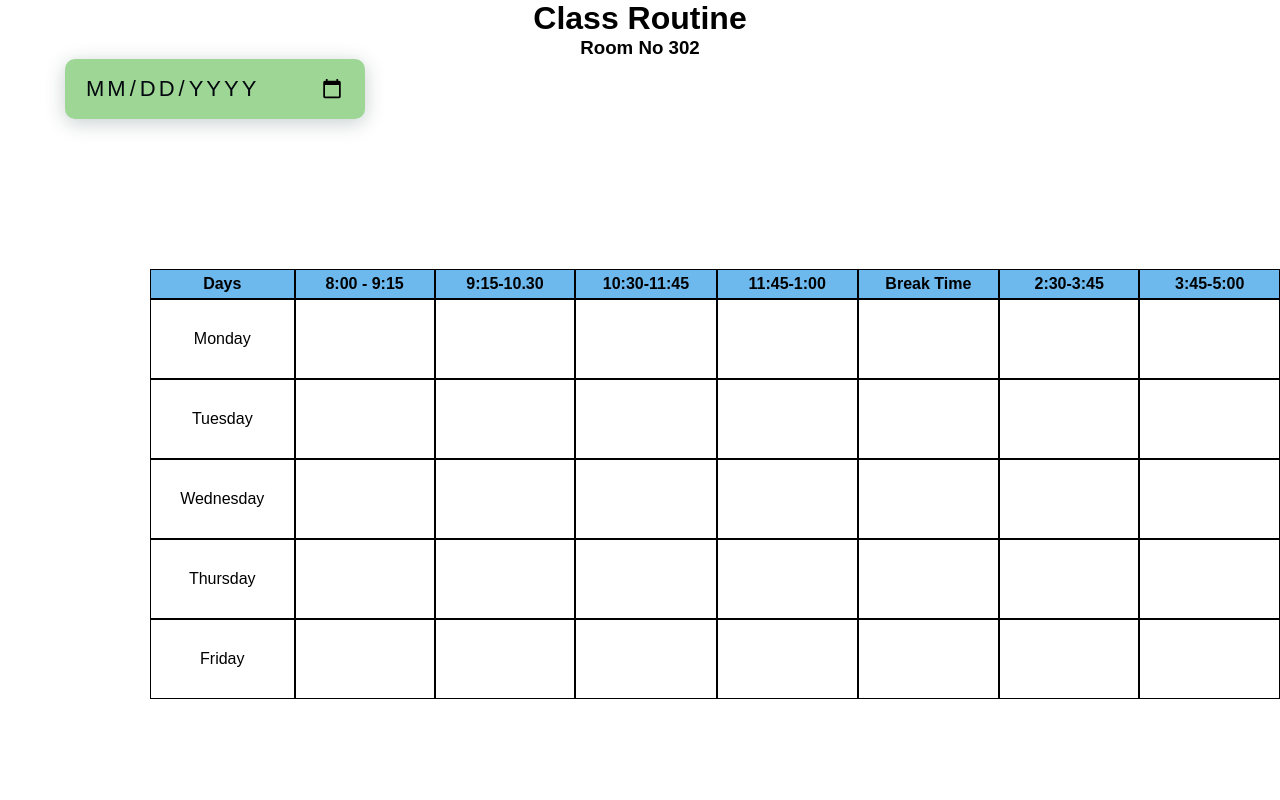
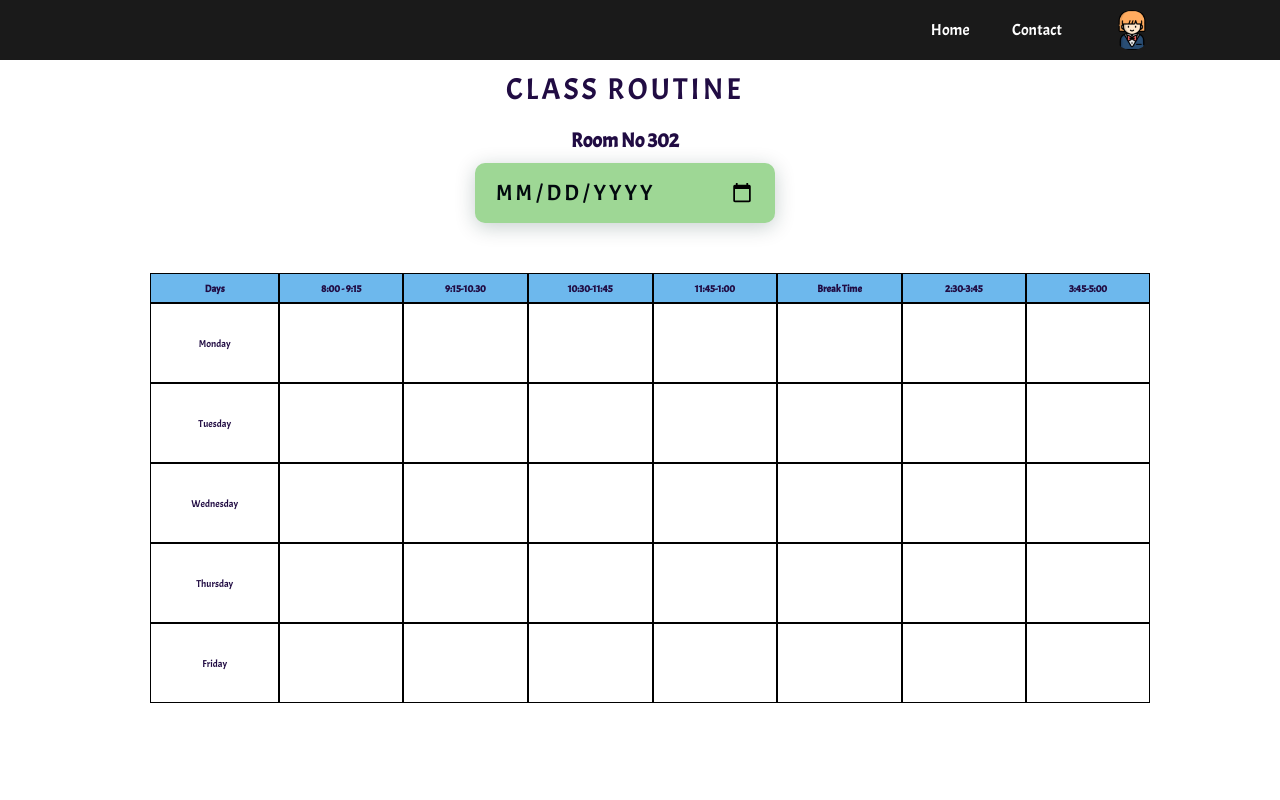
Before and after one commit to lomatul/ClassBookingSystem, a PHP site: page /routine.html in a window 1280 px wide. Run offline with PHP 8.4, Linux system fonts and the light colour scheme.

Commit message:
routine page created

```diff
--- a/assets/css/routine.css
+++ b/assets/css/routine.css
@@ -1,38 +1,161 @@
 *{
+    margin: 0;
     padding: 0;
-    margin: 0;
+    font-family: 'Acme', sans-serif;
     box-sizing: border-box;
 }
-
-body
-{
-    background-color: skyblue;
+.hero{
+    width: 100%;
+    min-height: 100vh;
+    background: white;
+    color: rgb(33, 12, 67);
     text-align: center;
-    height: 100vh;
+}
+nav{
+    background: #1a1a1a;
+    width: 100%;
+    padding: 10px 10%;
+    display: flex;
+    align-items: center;
+    justify-content: space-between;
+    position: relative;
 }
 
-input[type="date"]
-{
-    position: relative;
-    width: 300px;
-    height: 60px;
+.user-pic{
+    width: 40px;
+    border-radius: 50%;
+    cursor: pointer;
+    margin-left: 30px;
+}
+
+nav ul{
+    width: 100%;
+    text-align: right;
+}
+
+nav ul li{
+    display: inline-block;
+    list-style: none;
+    margin: 10px 20px;
+}
+
+nav ul li a{
+    color: #fff;
+    text-decoration: none;
+}
+
+.sub-menu-wrap{
+    position:absolute;
+    top:100%;
+    right: 10%;
+    width: 320px;
+    max-height: 0px;
+    overflow: hidden;
+    transition: max-height 0.5s;
+}
+
+.sub-menu-wrap.open-menu{
+max-height: 400px;
+}
+
+.sub-menu{
+    background: #fff;
     padding: 20px;
+    margin: 10px;
+}
+.user-info{
+    display: flex;
+    align-items: center;
+}
+.user-info h3{
+    font-weight: 500;
+}
+.user-info img{
+    width: 60px;
+    border-radius: 50%;
+    margin-right: 15px;
+}
+
+.sub-menu hr{
     border: 0;
-    background-color: rgb(158, 215, 149);
-    border-radius: 10px;
-    outline: none;
+    height: 1px;
+    width: 100%;
+    background: #ccc;
+    margin: 15px 0 10px;
+}
+.sub-menu-link{
+    display: flex;
+    align-items: center;
+    text-decoration: none;
+    color: #525252;
+    margin: 12px 0;
+}
+
+.sub-menu-link p{
+    width: 100%;
+}
+
+.sub-menu-link img{
+    width: 40px;
+    background: #e5e5e5;
+    border-radius: 50%;
+    padding: 8px;
+    margin-right: 15px;
+}
+.sub-menu-link span{
     font-size: 22px;
-    font-weight: 400px;
+    transition: transform 0.5s;
+}
+
+.sub-menu-link:hover span{
+    transform: translateX(5px);
+}
+
+.sub-menu-link:hover p{
+    font-weight: 600;
+}
+
+.About{
+    text-align: center;
+    display: flex;
+    justify-content: center;
+    align-items: center;
+    margin-right: 30px;
+    font-size: 10px;
+    flex-direction: column;
+
+
+}
+
+
+.About h1{
+    text-transform: uppercase;
     letter-spacing: 3px;
-    color: rgb(2, 8, 14);
-    text-transform: uppercase;
-    box-shadow: 0 4px 20px rgba(3, 44, 41, 0.226);
+    font-size: 30px;
+    font-weight: 500;
 }
+
+.About h3{
+    margin-top: 20px;
+    margin-bottom: 10px;
+    font-size: 20px;
+}
+
+.About ul li{
+    list-style: none;
+    font-size: 15px;
+}
+
+.About ul{
+    margin-top: 10px;
+}
+
 table{
-    margin-top: 150px;
-    margin-left: 150px;
+    margin-top: 50px;
+    margin-left: 50px;
     border-spacing: 0;
     float: center;
+    width: 80%;
 }
 
 td{
@@ -52,3 +175,72 @@ th{
     height: 30px;
     border: 1px solid black;
 }
+
+.search {
+    margin-top: 20px;
+    display: flex;
+    align-items: center;
+    width: 500px;
+    height: 50px;
+    background-color: rgb(109, 184, 237);
+    color: #060101;
+    border-radius: 5px;
+    padding: 5px;
+    border: solid 2px black;
+  }
+
+  input[type="date"]
+  {
+      position: relative;
+      width: 300px;
+      height: 60px;
+      padding: 20px;
+      border: 0;
+      background-color: rgb(158, 215, 149);
+      border-radius: 10px;
+      outline: none;
+      font-size: 22px;
+      font-weight: 400px;
+      letter-spacing: 3px;
+      color: rgb(2, 8, 14);
+      text-transform: uppercase;
+      box-shadow: 0 4px 20px rgba(3, 44, 41, 0.226);
+  }
+.search .icon-search {
+    color: #060101;
+    font-size: 18px;
+    margin-right: 5px;
+  }
+
+.btn {
+    font-size: 14px;
+    text-transform: uppercase;
+    font-weight: 600px;
+    padding: 10px 40px;
+    border: 1px solid;
+    border-radius: 6px;
+    margin-bottom: 20px;
+    margin-right: 10px;
+  }
+
+
+
+@media screen and (max-width: 1068px) {
+    .container{
+        display: table;
+    }
+
+    .box{
+        width: 100%;
+    }
+
+    .About{
+        width: 100%;
+        margin: 0;
+        margin-top: 20px;
+    }
+
+    .About h1{
+        text-align: center;
+    }
+}
--- a/routine.html
+++ b/routine.html
@@ -5,39 +5,85 @@
   <meta charset="UTF-8">
   <meta http-equiv="X-UA-Compatible" content="IE=edge">
   <meta name="viewport" content="width=device-width, initial-scale=1.0">
-  <title>routine</title>
+  <title>home</title>
 
   <!--
     - favicon link
   -->
-  <link rel="shortcut icon" href="./favicon.svg" type="image/svg+xml">
 
   <!--
     - custom css link
   -->
   <link rel="stylesheet" href="./assets/css/routine.css">
-  <link rel="stylesheet" href="./assets/css/style.css">
 
   <!--
     - google font link
   -->
   <link rel="preconnect" href="https://fonts.googleapis.com">
   <link rel="preconnect" href="https://fonts.gstatic.com" crossorigin>
+  <link rel="stylesheet" href="https://cdnjs.cloudflare.com/ajax/libs/font-awesome/4.7.0/css/font-awesome.min.css">
+
+<link href="https://fonts.googleapis.com/css2?family=Acme&display=swap" rel="stylesheet">
   <link href="https://fonts.googleapis.com/css2?family=Poppins:wght@300;400;500;600;700&display=swap" rel="stylesheet">
 </head>
+<body>
+<div class="hero">
+    <nav>
 
-<body>
+        <ul>
+            <li><a href="index.html">Home</a></li>
+            <li><a href="contact.html">Contact</a></li>
+        </ul>
+        <img src="./assets/images/user.png" class="user-pic" onclick="toggleMenu()">
 
+        <div class="sub-menu-wrap" id="subMenu">
+            <div class="sub-menu">
+                <div class="user-info">
+                    <img src="./assets/images/user.png">
+                    <h2>Lomatul Mahzabin</h2>
+                </div>
+                <hr>
+
+                <a href="profileS.html" class="sub-menu-link">
+                  <img src="./assets/images/profile.png">
+                  <p>Show profile</p>
+                  <span></span>
+                </a>
+
+                <a href="#" class="sub-menu-link">
+                  <img src="./assets/images/setting.png">
+                  <p>Settings and Privacy</p>
+                  <span></span>
+                </a>
+
+                <a href="#" class="sub-menu-link">
+                  <img src="./assets/images/help.png">
+                  <p>Help and Support</p>
+                  <span></span>
+                </a>
+
+                <a href="#" class="sub-menu-link">
+                  <img src="./assets/images/logout.png">
+                  <p>Log Out</p>
+                  <span></span>
+                </a>
+
+            </div>
+        </div>
+    </nav>
+
+    <div class="About">
+
+      <ul>
         <h1>
             Class Routine
           </h1>
-
             <h3>Room No 302</h3>
 
   <div class="container">
     <input type="date">
   </div>
-
+           </ul>
 
            <table>
 
@@ -114,9 +160,11 @@
           </table>
 
 
-  <!--
-    - custom js link
-  -->
+  </div>
+
+
+</div>
+
 <script src="./assets/js/script.js"></script>
 
 <!--
@@ -124,7 +172,14 @@
 -->
 <script type="module" src="https://unpkg.com/ionicons@5.5.2/dist/ionicons/ionicons.esm.js"></script>
 <script nomodule src="https://unpkg.com/ionicons@5.5.2/dist/ionicons/ionicons.js"></script>
+<script>
+  let subMenu = document.getElementById("subMenu");
+
+  function toggleMenu()
+  {
+    subMenu.classList.toggle("open-menu");
+  }
+</script>
 
 </body>
-
 </html>
```
Lines whose indentation alone changed are shown as unchanged.
